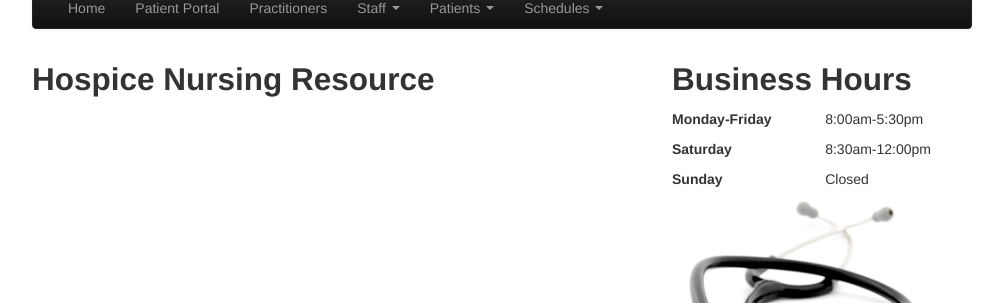
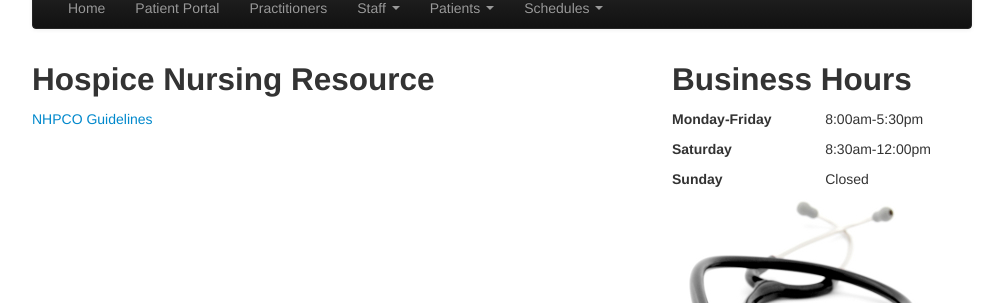
Before and after one commit to braddunbar/blfp.net, a Jekyll site: the page built from hospice/index.md, in a window 1280 px wide. Shown: the part 139-442 px from the top of the page, without its empty margins (138-1141 px from the left). Built offline with Jekyll 4.4.1, drawn with Linux system fonts in a browser that asks for light colours; Markdown is read by kramdown in place of the engine named in the settings.

Commit message:
Updated hospice/index.md

```diff
--- a/hospice/index.md
+++ b/hospice/index.md
@@ -2,3 +2,5 @@
 layout: default
 ---
 ## Hospice Nursing Resource
+
+[NHPCO Guidelines](https://docs.google.com/document/d/1wCt8dnNq-ct3YNkL_tB5pt8Nxd87dmJqvHMStD5daeU/pub)
```
